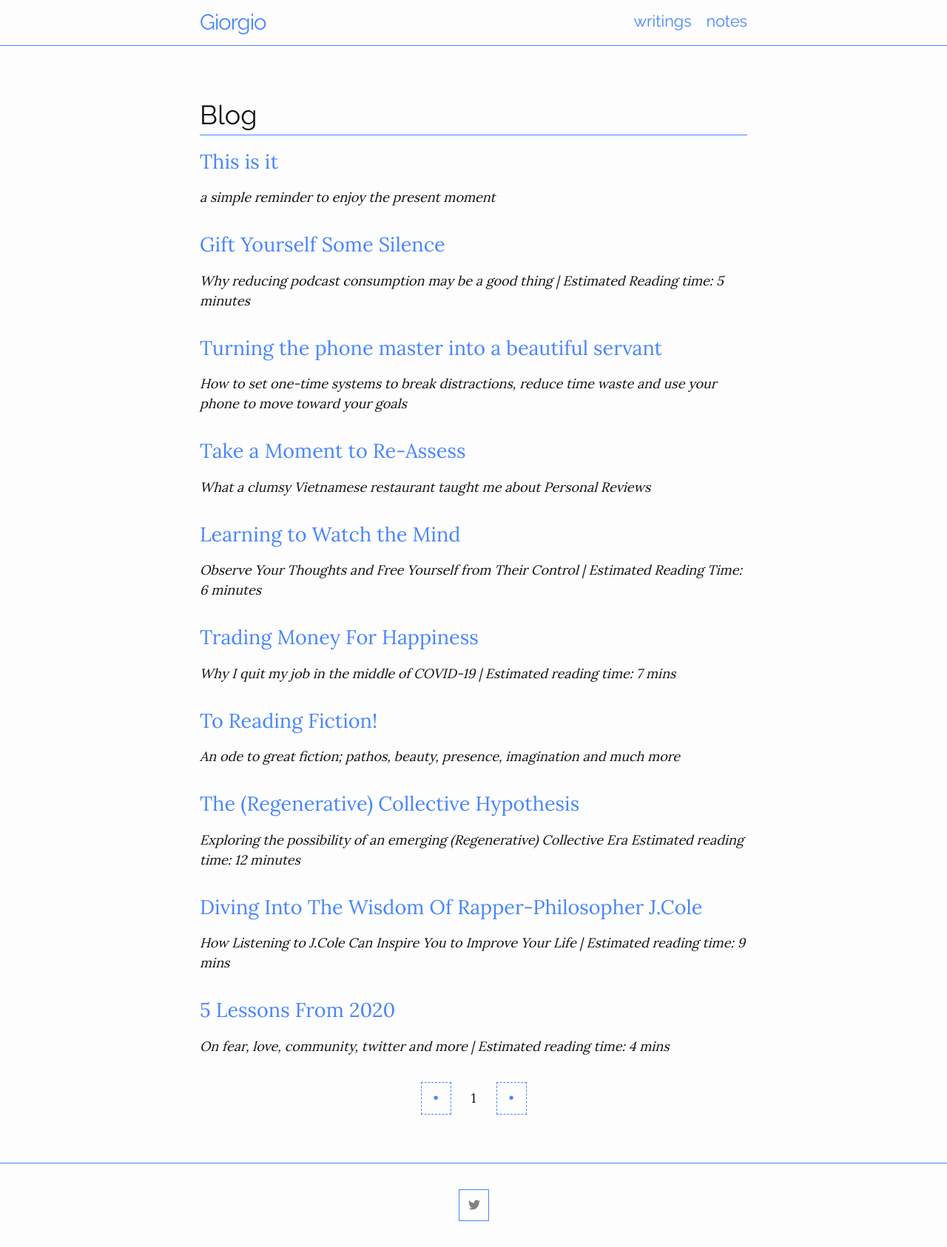
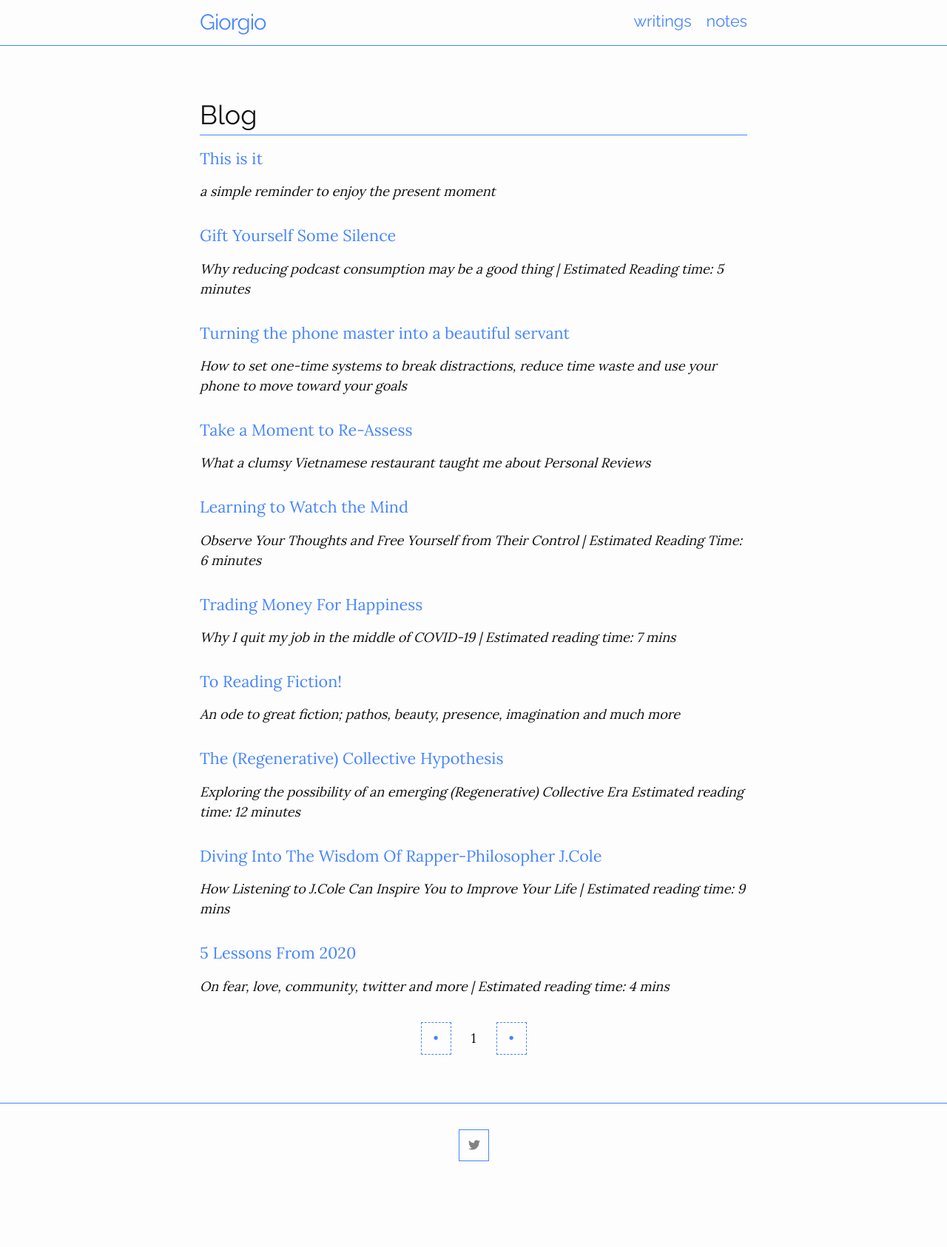
Before and after one commit to giorgiop94/giorgio-blog, a Jekyll site: the page built from blog.md, in a window 1280 px wide. Shown: the whole page at 74% size. Built offline with Jekyll 4.4.1, drawn with Linux system fonts in a browser that asks for light colours; the list of posts is cut into pages by our own code; after the commit the page ends 1605 px from its top, so only the background shows below that.

Commit message:
change headings

```diff
--- a/_sass/minima/_layout.scss
+++ b/_sass/minima/_layout.scss
@@ -218,7 +218,7 @@
 
 .post-list-heading {
   @include relative-font-size(1.2);
-  margin-bottom: $spacing-unit 0.5;
+  margin-bottom: $spacing-unit 0.1;
 }
 
 .post-list {
@@ -244,7 +244,8 @@
 
 .post-link {
   display: block;
-  @include relative-font-size(1.5);
+  @include relative-font-size(1.2);
+  margin-bottom: $spacing-unit 0.1;
 }
 
 /**
```
